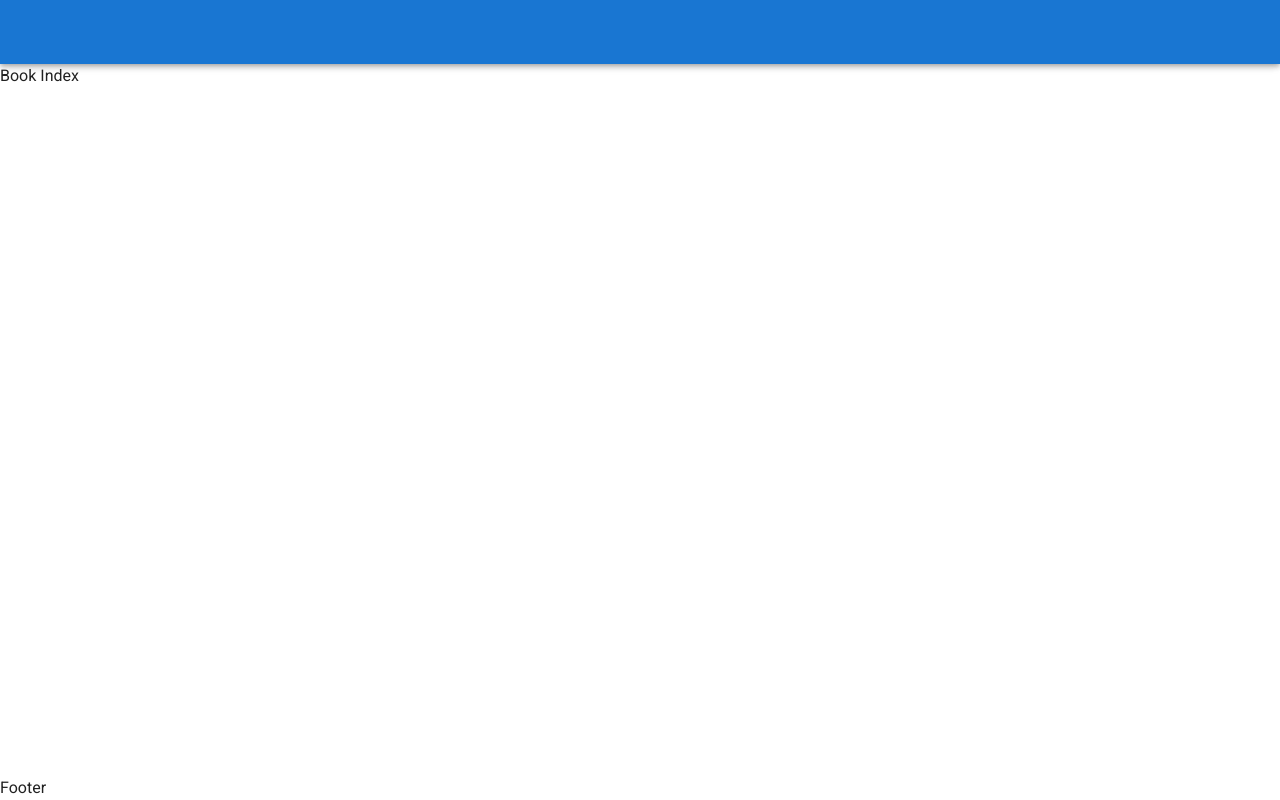
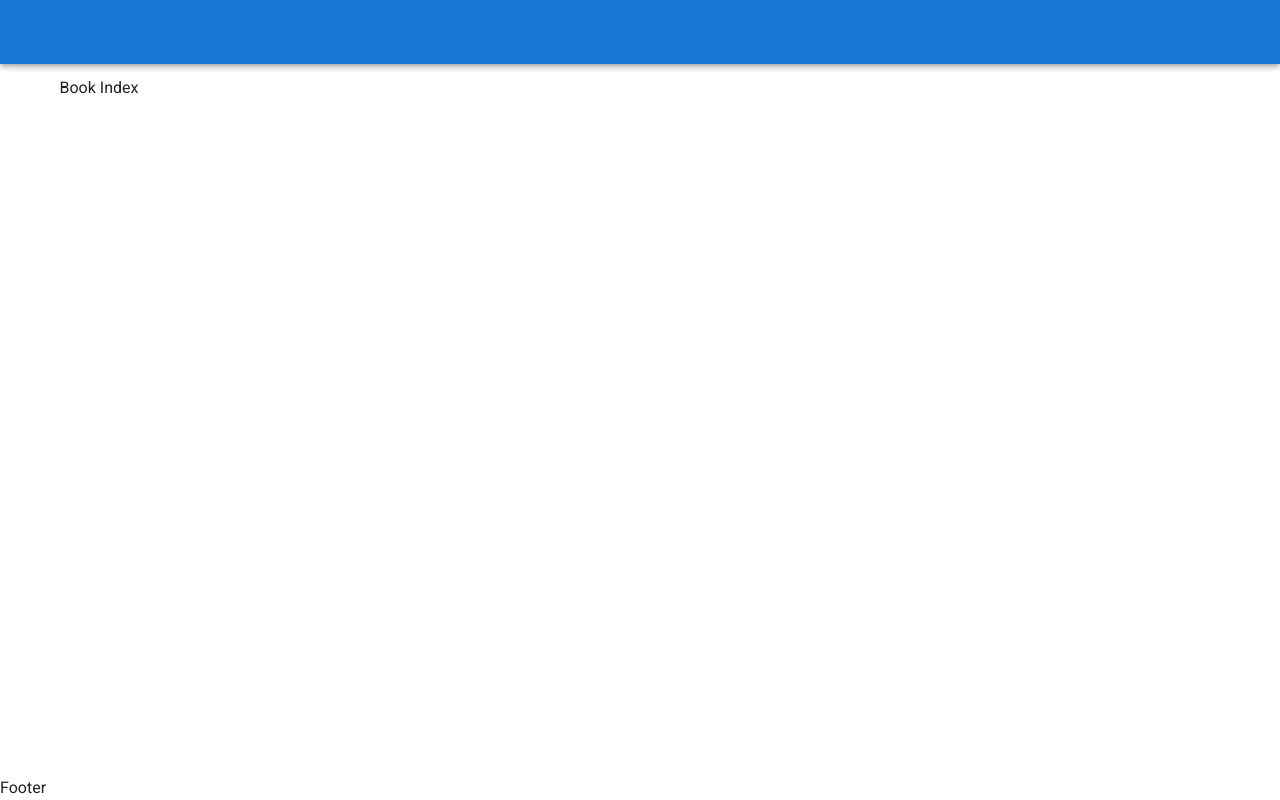
Before and after one commit to hidemiura1111/vue-book_search_app, a Vue app: page / in a window 1280 px wide. Built offline with nearby package versions, Linux system fonts and the light colour scheme.

Commit message:
Change v-container location

```diff
--- a/src/App.vue
+++ b/src/App.vue
@@ -2,7 +2,9 @@
   <v-app>
     <HeaderComponent/>
       <v-main>
-        <router-view/>
+        <v-container>
+          <router-view/>
+        </v-container>
       </v-main>
     <FooterComponent/>
   </v-app>
--- a/src/pages/BookSearch.vue
+++ b/src/pages/BookSearch.vue
@@ -1,6 +1,5 @@
 <template>
   <div>
-    <v-container>
     <v-row>
       <v-col cols="6">
         <v-text-field
@@ -54,7 +53,6 @@
         </v-card>
       </v-col>
     </v-row>
-    </v-container>
   </div>
 </template>
 
```
Lines whose indentation alone changed are shown as unchanged.
